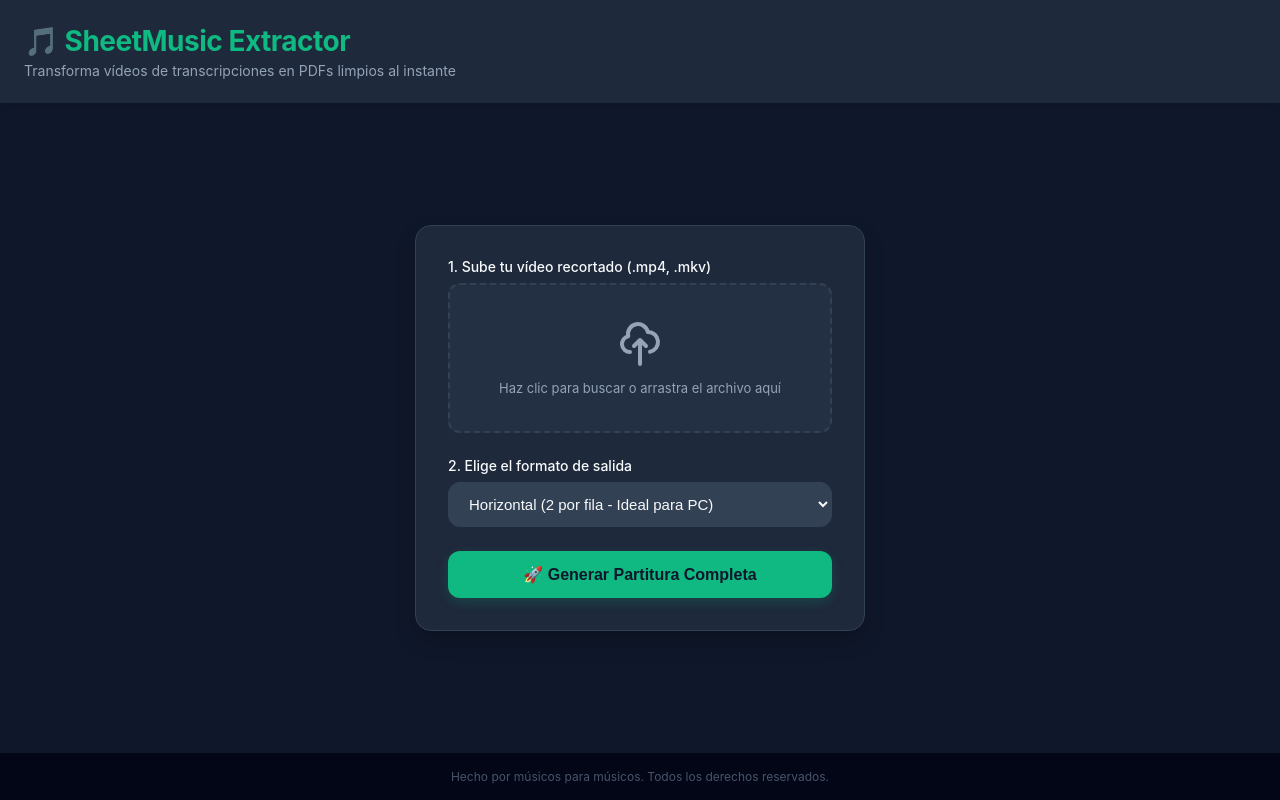
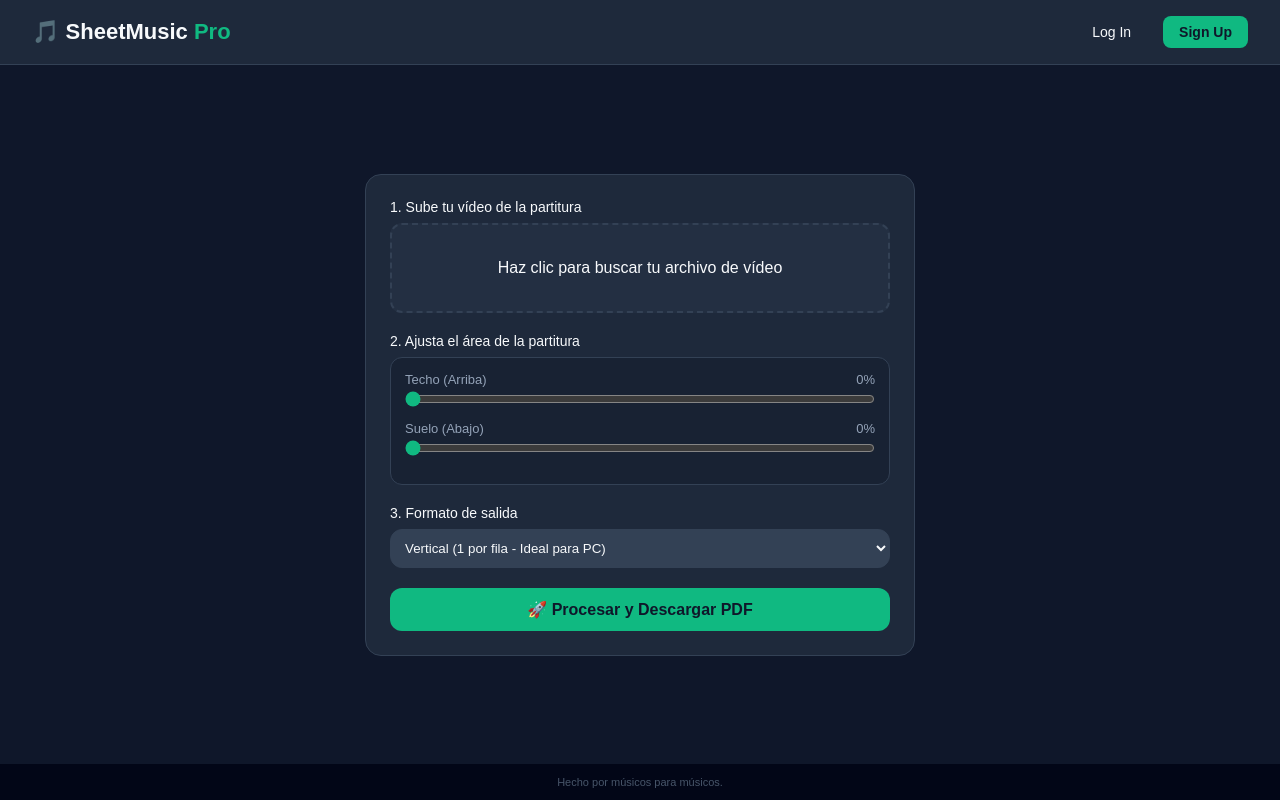
Before and after one commit to davidsantos660/extractor-partituras, a Flask app: page / in a window 1280 px wide. Run offline with Flask 3, Linux system fonts and the light colour scheme.

Commit message:
Add files via upload

```diff
--- /dev/null
+++ b/Procfile.txt
@@ -0,0 +1 @@
+web: gunicorn app:app
--- a/app.py
+++ b/app.py
@@ -1,14 +1,67 @@
-from flask import Flask, render_template, request, send_file, flash, redirect
+from flask import Flask, render_template, request, send_file, redirect, url_for, session, flash
 import os
+import sqlite3
+import stripe
+from werkzeug.security import generate_password_hash, check_password_hash
 from core_extractor import procesar_video_partitura
 
 app = Flask(__name__)
-app.secret_key = "clave_secreta_para_desarrollo"
+app.secret_key = "clave_secreta_super_segura_para_el_negocio"
 UPLOAD_FOLDER = 'uploads'
+DATABASE = 'database.db'
+
 os.makedirs(UPLOAD_FOLDER, exist_ok=True)
+
+# =====================================================================
+# CONFIGURACIÓN DE STRIPE (CLAVES OFICIALES DE TU ENTORNO DE PRUEBA)
+# =====================================================================
+stripe.api_key = "sk_test_51TuvEk7UnizDpWnXSYni8HOm1f18WWp4KH69T51QZRjo4H81Ip14u3P2EhT6EieYG6zk53JuYbvTe9EBErh4jjT500Jte1ldIe"
+STRIPE_PUBLISHABLE_KEY = "pk_test_51TuvEk7UnizDpWnXXiITsfJOJpnTADkYL1qaSaMspYwUHMaD698eZv3kef1s5t55OSbJ7G4pB1MReornninkLA8fa00YFj12gL8"
+
+# =====================================================================
+# MOTOR DE BASE DE DATOS (SQLite)
+# =====================================================================
+def obtener_conexion_db():
+    conn = sqlite3.connect(DATABASE)
+    conn.row_factory = sqlite3.Row
+    return conn
+
+def inicializar_base_de_datos():
+    conn = obtener_conexion_db()
+    cursor = conn.cursor()
+    cursor.execute('''
+        CREATE TABLE IF NOT EXISTS usuarios (
+            id INTEGER PRIMARY KEY AUTOINCREMENT,
+            email TEXT UNIQUE NOT NULL,
+            password TEXT NOT NULL,
+            is_pro INTEGER DEFAULT 0,
+            creditos INTEGER DEFAULT 0
+        )
+    ''')
+    conn.commit()
+    conn.close()
+
+inicializar_base_de_datos()
+
+# =====================================================================
+# RUTAS DE LA APLICACIÓN
+# =====================================================================
 
 @app.route('/', methods=['GET', 'POST'])
 def index():
+    usuario_premium = False
+    email_usuario = session.get('user_email')
+    creditos_actuales = 0
+
+    if email_usuario:
+        conn = obtener_conexion_db()
+        user = conn.execute('SELECT * FROM usuarios WHERE email = ?', (email_usuario,)).fetchone()
+        conn.close()
+        if user:
+            creditos_actuales = user['creditos']
+            if user['is_pro'] == 1 or user['creditos'] > 0:
+                usuario_premium = True
+
     if request.method == 'POST':
         if 'video' not in request.files:
             return redirect(request.url)
@@ -19,6 +72,8 @@ def index():
 
         formato = request.form.get('formato')
         es_horizontal = True if formato == '2' else False
+        corte_superior = float(request.form.get('corte_sup', 0))
+        corte_inferior = float(request.form.get('corte_inf', 0))
 
         if file:
             video_path = os.path.join(UPLOAD_FOLDER, file.filename)
@@ -27,19 +82,136 @@ def index():
             pdf_filename = "tu_partitura.pdf"
             pdf_path = os.path.join(UPLOAD_FOLDER, pdf_filename)
 
-            exito = procesar_video_partitura(video_path, pdf_path, formato_horizontal=es_horizontal)
+            exito = procesar_video_partitura(
+                video_path,
+                pdf_path,
+                formato_horizontal=es_horizontal,
+                corte_sup=corte_superior,
+                corte_inf=corte_inferior,
+                es_premium=usuario_premium
+            )
 
             if os.path.exists(video_path):
                 os.remove(video_path)
 
             if exito:
+                if email_usuario and user and not user['is_pro'] and user['creditos'] > 0:
+                    conn = obtener_conexion_db()
+                    conn.execute('UPDATE usuarios SET creditos = creditos - 1 WHERE email = ?', (email_usuario,))
+                    conn.commit()
+                    conn.close()
                 return send_file(pdf_path, as_attachment=True)
             else:
                 return "Error al procesar el vídeo musical."
 
-    return render_template('index.html')
+    return render_template('index.html', usuario_premium=usuario_premium, creditos=creditos_actuales)
+
+# ---------------------------------------------------------------------
+# PASARELA DE PAGOS: CREAR CHECKOUT DE STRIPE
+# ---------------------------------------------------------------------
+@app.route('/comprar/<tipo>')
+def comprar(tipo):
+    if 'user_email' not in session:
+        return redirect(url_for('login'))
+
+    try:
+        if tipo == 'credito':
+            nombre_prod = "1 Crédito de Partitura Completa"
+            precio_centimos = 100
+            modo_pago = "payment"
+        elif tipo == 'suscripcion':
+            nombre_prod = "Suscripción Mensual SheetMusic Pro"
+            precio_centimos = 299
+            modo_pago = "subscription"
+        else:
+            return "Plan no válido"
+
+        checkout_session = stripe.checkout.Session.create(
+            payment_method_types=['card'],
+            line_items=[{
+                'price_data': {
+                    'currency': 'eur',
+                    'product_data': {'name': nombre_prod},
+                    'unit_amount': precio_centimos,
+                    'recurring': {'interval': 'month'} if modo_pago == "subscription" else None
+                },
+                'quantity': 1,
+            }],
+            mode=modo_pago,
+            success_url=url_for('pago_exitoso', tipo=tipo, _external=True),
+            cancel_url=url_for('index', _external=True),
+            customer_email=session['user_email']
+        )
+        return redirect(checkout_session.url, code=303)
+    except Exception as e:
+        return f"Error al conectar con la pasarela de Stripe: {e}"
+
+# ---------------------------------------------------------------------
+# CONFIRMACIÓN: ACTUALIZAR PRIVILEGIOS TRAS EL PAGO
+# ---------------------------------------------------------------------
+@app.route('/pago-exitoso/<tipo>')
+def pago_exitoso(tipo):
+    if 'user_email' not in session:
+        return redirect(url_for('login'))
+
+    email = session['user_email']
+    conn = obtener_conexion_db()
+
+    if tipo == 'credito':
+        conn.execute('UPDATE usuarios SET creditos = creditos + 1 WHERE email = ?', (email,))
+    elif tipo == 'suscripcion':
+        conn.execute('UPDATE usuarios SET is_pro = 1 WHERE email = ?', (email,))
+
+    conn.commit()
+    conn.close()
+
+    return f'''
+        <div style="background:#0f172a;color:#f8fafc;height:100vh;display:flex;flex-direction:column;justify-content:center;align-items:center;font-family:sans-serif;">
+            <h2 style="color:#10b981;">¡Pago completado con éxito! 🎉</h2>
+            <p>Tu cuenta ha sido actualizada. Ya puedes disfrutar de tus ventajas premium.</p>
+            <a href="{url_for('index')}" style="background:#10b981;color:#0f172a;padding:12px 24px;border-radius:8px;text-decoration:none;font-weight:bold;margin-top:20px;">Volver al Extractor</a>
+        </div>
+    '''
+
+# ---------------------------------------------------------------------
+# AUTH: REGISTRO E INICIO DE SESIÓN
+# ---------------------------------------------------------------------
+@app.route('/registro', methods=['GET', 'POST'])
+def registro():
+    if request.method == 'POST':
+        email = request.form.get('email').strip().lower()
+        password = request.form.get('password')
+        if not email or not password: return "Campos obligatorios vacíos."
+        password_encriptada = generate_password_hash(password)
+        conn = obtener_conexion_db()
+        try:
+            conn.execute('INSERT INTO usuarios (email, password) VALUES (?, ?)', (email, password_encriptada))
+            conn.commit()
+            session['user_email'] = email
+            return redirect(url_for('index'))
+        except sqlite3.IntegrityError: return "Este correo ya está registrado."
+        finally: conn.close()
+    return render_template('registro.html')
+
+@app.route('/login', methods=['GET', 'POST'])
+def login():
+    if request.method == 'POST':
+        email = request.form.get('email').strip().lower()
+        password = request.form.get('password')
+        conn = obtener_conexion_db()
+        user = conn.execute('SELECT * FROM usuarios WHERE email = ?', (email,)).fetchone()
+        conn.close()
+        if user and check_password_hash(user['password'], password):
+            session['user_email'] = email
+            return redirect(url_for('index'))
+        else: return "Credenciales incorrectas."
+    return render_template('login.html')
+
+@app.route('/logout')
+def logout():
+    session.pop('user_email', None)
+    return redirect(url_for('index'))
 
 if __name__ == '__main__':
-    # FORZADO DE PUERTO DINÁMICO PARA INTERNET
     puerto = int(os.environ.get("PORT", 5000))
     app.run(host='0.0.0.0', port=puerto)
--- a/requirements.txt
+++ b/requirements.txt
@@ -2,3 +2,4 @@ Flask==3.0.3
 opencv-python-headless==4.10.0.84
 numpy==1.26.4
 Pillow==10.3.0
+gunicorn==22.0.0
--- a/templates/index.html
+++ b/templates/index.html
@@ -2,223 +2,165 @@
 <html lang="es">
 <head>
     <meta charset="UTF-8">
-    <meta name="viewport" content="width=device-width, initial-scale=1.0">
-    <title>SheetMusic Extractor - Transcribe tus vídeos</title>
+    <title>SheetMusic Extractor Pro</title>
     <style>
-        /* ESTILOS BLINDADOS EN CSS PURO (Evita que se rompa la web) */
         :root {
             --bg-principal: #0f172a;
             --bg-tarjeta: #1e293b;
             --texto-principal: #f8fafc;
             --texto-secundario: #94a3b8;
             --color-acento: #10b981;
-            --color-acento-hover: #059669;
             --borde: #334155;
         }
-
-        * {
-            box-sizing: border-box;
-            margin: 0;
-            padding: 0;
-        }
-
-        body {
-            background-color: var(--bg-principal);
-            color: var(--texto-principal);
-            font-family: -apple-system, BlinkMacSystemFont, "Segoe UI", Roboto, Helvetica, Arial, sans-serif;
-            min-height: 100-screen;
-            display: flex;
-            flex-direction: column;
-            justify-content: space-between;
-            min-height: 100vh;
-        }
+        * { box-sizing: border-box; margin: 0; padding: 0; }
+        body { background-color: var(--bg-principal); color: var(--texto-principal); font-family: sans-serif; min-height: 100vh; display: flex; flex-direction: column; justify-content: space-between; }
 
         header {
             background-color: var(--bg-tarjeta);
-            border-b: 1px solid var(--borde);
-            padding: 24px;
-            text-center: center;
-            box-shadow: 0 4px 6px -1px rgba(0, 0, 0, 0.1);
+            border-bottom: 1px solid var(--borde);
+            padding: 16px 32px;
+            display: flex;
+            justify-content: space-between;
+            align-items: center;
         }
+        header h1 { font-size: 22px; color: var(--texto-principal); }
+        header h1 span { color: var(--color-acento); }
 
-        header h1 {
-            color: var(--color-acento);
-            font-size: 28px;
-            font-weight: 700;
-            letter-spacing: -0.5px;
-        }
+        .menu-usuario { display: flex; align-items: center; gap: 16px; font-size: 14px; }
+        .badge-cuenta { background-color: #475569; color: #fff; padding: 4px 8px; border-radius: 20px; font-size: 12px; font-weight: bold; }
+        .badge-pro { background-color: var(--color-acento); color: #0f172a; }
 
-        header p {
-            color: var(--texto-secundario);
-            font-size: 14px;
-            margin-top: 4px;
-        }
+        .btn-nav { color: var(--texto-principal); text-decoration: none; padding: 8px 16px; border-radius: 8px; font-size: 14px; transition: background 0.2s; }
+        .btn-nav:hover { background-color: rgba(255, 255, 255, 0.05); }
+        .btn-nav-acento { background-color: var(--color-acento); color: #0f172a; font-weight: 600; }
+        .btn-nav-acento:hover { background-color: #059669; }
+        .btn-comprar-credito { background-color: rgba(16, 185, 129, 0.1); color: var(--color-acento); border: 1px solid var(--color-acento); font-weight: 600; }
+        .btn-comprar-credito:hover { background-color: rgba(16, 185, 129, 0.2); }
+        .btn-logout { color: #f43f5e; }
+        .btn-logout:hover { background-color: rgba(244, 63, 94, 0.1); }
 
-        main {
-            width: 100%;
-            max-width: 450px;
-            margin: auto;
-            padding: 32px;
-            background-color: var(--bg-tarjeta);
-            border-radius: 16px;
-            border: 1px solid var(--borde);
-            box-shadow: 0 10px 25px -5px rgba(0, 0, 0, 0.3);
-        }
-
-        .grupo-formulario {
-            margin-bottom: 24px;
-        }
-
-        .etiqueta {
-            display: block;
-            font-size: 14px;
-            font-weight: 500;
-            color: var(--texto-principal);
-            margin-bottom: 8px;
-        }
-
-        /* CONTROL ESTRICTO DEL ICONO: Evita que la nube se vuelva gigante */
-        .zona-subida {
-            display: flex;
-            flex-direction: column;
-            align-items: center;
-            justify-content: center;
-            width: 100%;
-            height: 150px;
-            border: 2px dashed var(--borde);
-            border-radius: 12px;
-            cursor: pointer;
-            background-color: rgba(51, 65, 85, 0.3);
-            transition: all 0.2s ease;
-        }
-
-        .zona-subida:hover {
-            background-color: rgba(51, 65, 85, 0.5);
-            border-color: var(--color-acento);
-        }
-
-        .icono-nube {
-            width: 48px;
-            height: 48px;
-            fill: none;
-            stroke: var(--texto-secundario);
-            stroke-width: 2;
-            stroke-linecap: round;
-            stroke-linejoin: round;
-            margin-bottom: 12px;
-        }
-
-        .zona-subida p {
-            font-size: 13px;
-            color: var(--texto-secundario);
-            text-align: center;
-        }
-
-        select {
-            width: 100%;
-            background-color: #334155;
-            border: 1px solid var(--borde);
-            border-radius: 12px;
-            padding: 12px 16px;
-            color: var(--texto-principal);
-            font-size: 15px;
-            outline: none;
-            cursor: pointer;
-            transition: border-color 0.2s;
-        }
-
-        select:focus {
-            border-color: var(--color-acento);
-        }
-
-        .btn-enviar {
-            width: 100%;
-            background-color: var(--color-acento);
-            color: #0f172a;
-            font-size: 16px;
-            font-weight: 700;
-            padding: 14px;
-            border: none;
-            border-radius: 12px;
-            cursor: pointer;
-            transition: all 0.2s ease;
-            box-shadow: 0 4px 12px rgba(16, 185, 129, 0.2);
-        }
-
-        .btn-enviar:hover {
-            background-color: var(--color-acento-hover);
-            transform: translateY(-1px);
-        }
-
-        #loading {
-            display: none;
-            text-align: center;
-            color: var(--color-acento);
-            font-weight: 600;
-            font-size: 15px;
-            padding: 12px;
-            animation: pulse 1.5s infinite;
-        }
-
-        @keyframes pulse {
-            0%, 100% { opacity: 1; }
-            50% { opacity: 0.5; }
-        }
-
-        footer {
-            padding: 16px;
-            text-align: center;
-            font-size: 12px;
-            color: #475569;
-            background-color: #020617;
-        }
+        main { width: 100%; max-width: 550px; margin: auto; padding: 24px; background-color: var(--bg-tarjeta); border-radius: 16px; border: 1px solid var(--borde); margin-top: 40px; margin-bottom: 40px; }
+        .grupo-formulario { margin-bottom: 20px; }
+        .etiqueta { display: block; font-size: 14px; margin-bottom: 8px; }
+        .zona-subida { display: flex; flex-direction: column; align-items: center; justify-content: center; width: 100%; height: 90px; border: 2px dashed var(--borde); border-radius: 12px; cursor: pointer; background-color: rgba(51,65,85,0.3); }
+        #contenedor-preview { display: none; width: 100%; border-radius: 12px; border: 1px solid var(--borde); margin-bottom: 16px; overflow: hidden; }
+        #canvas-preview { width: 100%; display: block; height: auto; }
+        .contenedor-slider { background-color: rgba(15,23,42,0.4); padding: 14px; border-radius: 12px; border: 1px solid var(--borde); }
+        .control-slider { margin-bottom: 10px; }
+        .info-slider { display: flex; justify-content: space-between; font-size: 13px; color: var(--texto-secundario); margin-bottom: 4px; }
+        input[type="range"], select { width: 100%; accent-color: var(--color-acento); }
+        select { background-color: #334155; border: 1px solid var(--borde); border-radius: 12px; padding: 10px; color: var(--texto-principal); outline: none; }
+        .btn-enviar { width: 100%; background-color: var(--color-acento); color: #0f172a; font-size: 16px; font-weight: 700; padding: 12px; border: none; border-radius: 12px; cursor: pointer; }
+        #loading { text-align: center; color: var(--color-acento); font-weight: 600; padding: 10px; display: none; animation: pulse 1.5s infinite; }
+        @keyframes pulse { 0%, 100% { opacity: 1; } 50% { opacity: 0.5; } }
+        footer { padding: 12px; text-align: center; font-size: 11px; color: #475569; background-color: #020617; }
     </style>
 </head>
 <body>
 
     <header>
-        <h1>🎵 SheetMusic Extractor</h1>
-        <p>Transforma vídeos de transcripciones en PDFs limpios al instante</p>
+        <h1>🎵 SheetMusic <span>Pro</span></h1>
+        <div class="menu-usuario">
+            {% if session.get('user_email') %}
+                <span>{{ session.get('user_email') }}</span>
+                {% if usuario_premium %}
+                    <span class="badge-cuenta badge-pro">PRO MEMBER</span>
+                    {% if creditos > 0 %}
+                        <span style="color: var(--texto-secundario);">({{ creditos }} credits left)</span>
+                    {% endif %}
+                {% else %}
+                    <!-- NEGOCIO: Botones dinámicos de compra para el usuario gratuito -->
+                    <a href="/comprar/credito" class="btn-nav btn-comprar-credito">Buy 1 PDF (€1)</a>
+                    <a href="/comprar/suscripcion" class="btn-nav btn-nav-acento">Upgrade to Pro (€2.99/mo)</a>
+                    <span class="badge-cuenta">FREE ACCOUNT</span>
+                {% endif %}
+                <a href="/logout" class="btn-nav btn-logout">Sign Out</a>
+            {% else %}
+                <a href="/login" class="btn-nav">Log In</a>
+                <a href="/registro" class="btn-nav btn-nav-acento">Sign Up</a>
+            {% endif %}
+        </div>
     </header>
 
     <main>
         <form action="/" method="POST" enctype="multipart/form-data" onsubmit="mostrarCarga()">
-
             <div class="grupo-formulario">
-                <label class="etiqueta">1. Sube tu vídeo recortado (.mp4, .mkv)</label>
+                <label class="etiqueta">1. Sube tu vídeo de la partitura</label>
                 <label class="zona-subida">
-                    <!-- Icono SVG controlado de tamaño fijo -->
-                    <svg class="icono-nube" viewBox="0 0 24 24">
-                        <path d="M7 16a4 4 0 01-.88-7.903A5 5 0 1115.9 6L16 6a5 5 0 011 9.9M15 13l-3-3m0 0l-3 3m3-3v12"></path>
-                    </svg>
-                    <p>Haz clic para buscar o arrastra el archivo aquí</p>
-                    <input type="file" name="video" accept=".mp4,.mkv,.avi" style="display: none;" required />
+                    <p id="texto-subida">Haz clic para buscar tu archivo de vídeo</p>
+                    <input type="file" id="video-input" name="video" accept=".mp4,.mkv,.avi" style="display:none;" required onchange="procesarVideoLocal(event)" />
                 </label>
             </div>
-
+            <div id="contenedor-preview"><canvas id="canvas-preview"></canvas></div>
             <div class="grupo-formulario">
-                <label class="etiqueta">2. Elige el formato de salida</label>
+                <label class="etiqueta">2. Ajusta el área de la partitura</label>
+                <div class="contenedor-slider">
+                    <div class="control-slider">
+                        <div class="info-slider"><span>Techo (Arriba)</span><span><span id="val-sup">0</span>%</span></div>
+                        <input type="range" name="corte_sup" id="corte_sup" min="0" max="80" value="0" oninput="actualizarCorte()">
+                    </div>
+                    <div class="control-slider">
+                        <div class="info-slider"><span>Suelo (Abajo)</span><span><span id="val-inf">0</span>%</span></div>
+                        <input type="range" name="corte_inf" id="corte_inf" min="0" max="80" value="0" oninput="actualizarCorte()">
+                    </div>
+                </div>
+            </div>
+            <div class="grupo-formulario">
+                <label class="etiqueta">3. Formato de salida</label>
                 <select name="formato">
-                    <option value="2">Horizontal (2 por fila - Ideal para PC)</option>
-                    <option value="1">Vertical (1 por fila - Ideal para imprimir)</option>
+                    <option value="1" selected>Vertical (1 por fila - Ideal para PC)</option>
+                    <option value="2">Horizontal (2 por fila - Ideal para imprimir)</option>
                 </select>
             </div>
-
-            <button type="submit" id="btn-submit" class="btn-enviar">
-                🚀 Generar Partitura Completa
-            </button>
-
-            <div id="loading">
-                ⏳ Analizando fotogramas... Esto puede tardar un minuto.
-            </div>
+            <button type="submit" id="btn-submit" class="btn-enviar">🚀 Procesar y Descargar PDF</button>
+            <div id="loading">⏳ Recortando márgenes... Esto puede tardar un minuto.</div>
         </form>
     </main>
 
-    <footer>
-        Hecho por músicos para músicos. Todos los derechos reservados.
-    </footer>
+    <footer>Hecho por músicos para músicos.</footer>
+    <video id="video-oculto" style="display:none;"></video>
 
     <script>
+        let videoOculto = document.getElementById('video-oculto');
+        let canvas = document.getElementById('canvas-preview');
+        let ctx = canvas.getContext('2d');
+        let fotogramaCargado = false;
+
+        function procesarVideoLocal(event) {
+            const archivos = event.target.files;
+            if (!archivos || archivos.length === 0) return;
+            const archivo = archivos[0];
+            document.getElementById('texto-subida').innerText = archivo.name;
+            videoOculto.src = URL.createObjectURL(archivo);
+            videoOculto.load();
+            videoOculto.onloadedmetadata = function() { videoOculto.currentTime = 15; };
+            videoOculto.onseeked = function() {
+                canvas.width = videoOculto.videoWidth; canvas.height = videoOculto.videoHeight;
+                document.getElementById('contenedor-preview').style.display = 'block';
+                fotogramaCargado = true; dibujarGuias();
+            };
+        }
+
+        function dibujarGuias() {
+            if (!fotogramaCargado) return;
+            ctx.drawImage(videoOculto, 0, 0, canvas.width, canvas.height);
+            let ySup = canvas.height * (parseFloat(document.getElementById('corte_sup').value) / 100);
+            let yInf = canvas.height * ((100 - parseFloat(document.getElementById('corte_inf').value)) / 100);
+            ctx.fillStyle = "rgba(0, 0, 0, 0.6)";
+            ctx.fillRect(0, 0, canvas.width, ySup);
+            ctx.fillRect(0, yInf, canvas.width, canvas.height - yInf);
+            ctx.strokeStyle = "#ef4444"; ctx.lineWidth = Math.max(4, canvas.height * 0.006);
+            ctx.setLineDash([canvas.width * 0.015, canvas.width * 0.015]);
+            ctx.beginPath(); ctx.moveTo(0, ySup); ctx.lineTo(canvas.width, ySup); ctx.stroke();
+            ctx.beginPath(); ctx.moveTo(0, yInf); ctx.lineTo(canvas.width, yInf); ctx.stroke();
+        }
+
+        function actualizarCorte() {
+            document.getElementById('val-sup').innerText = document.getElementById('corte_sup').value;
+            document.getElementById('val-inf').innerText = document.getElementById('corte_inf').value;
+            dibujarGuias();
+        }
+
         function mostrarCarga() {
             document.getElementById('btn-submit').style.display = 'none';
             document.getElementById('loading').style.display = 'block';
```
Also changed, not shown: core_extractor.py (+65 -45 lines), templates/login.html (added, +52 -0 lines), templates/registro.html (added, +52 -0 lines).
